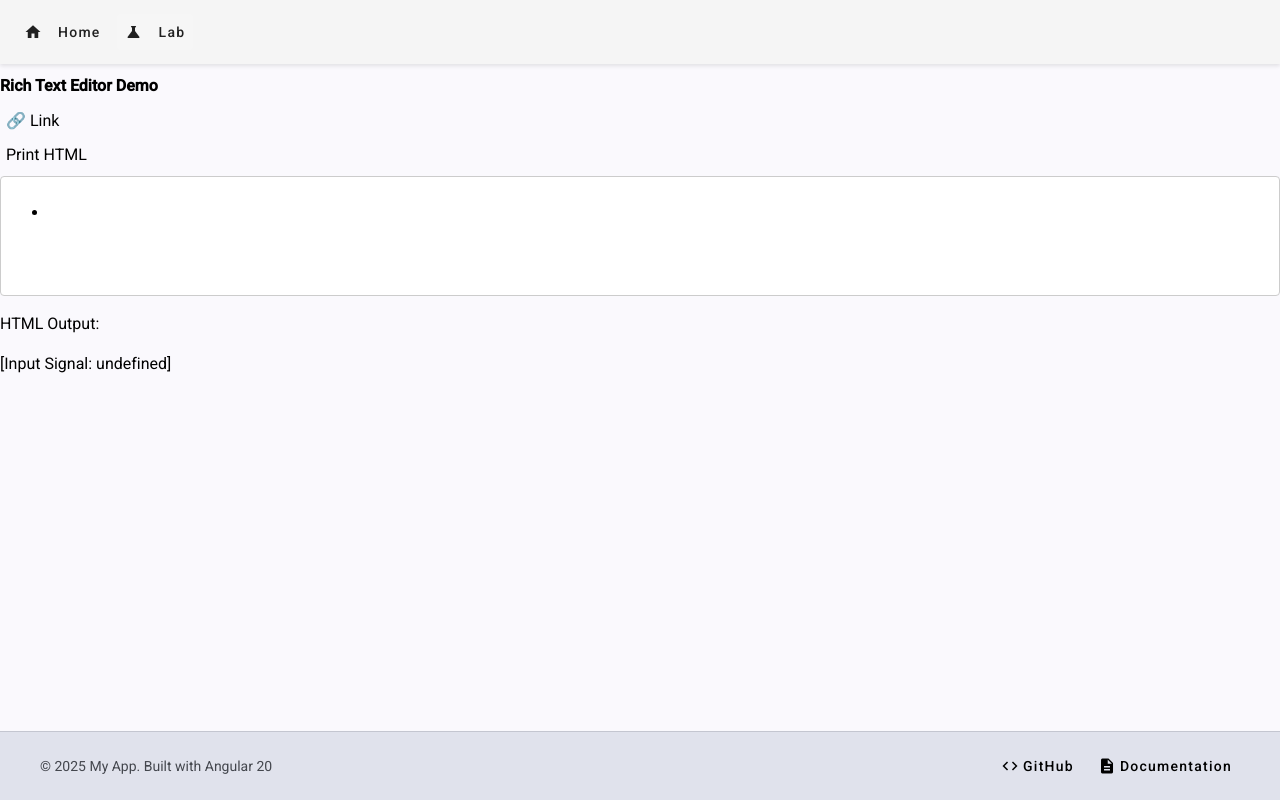
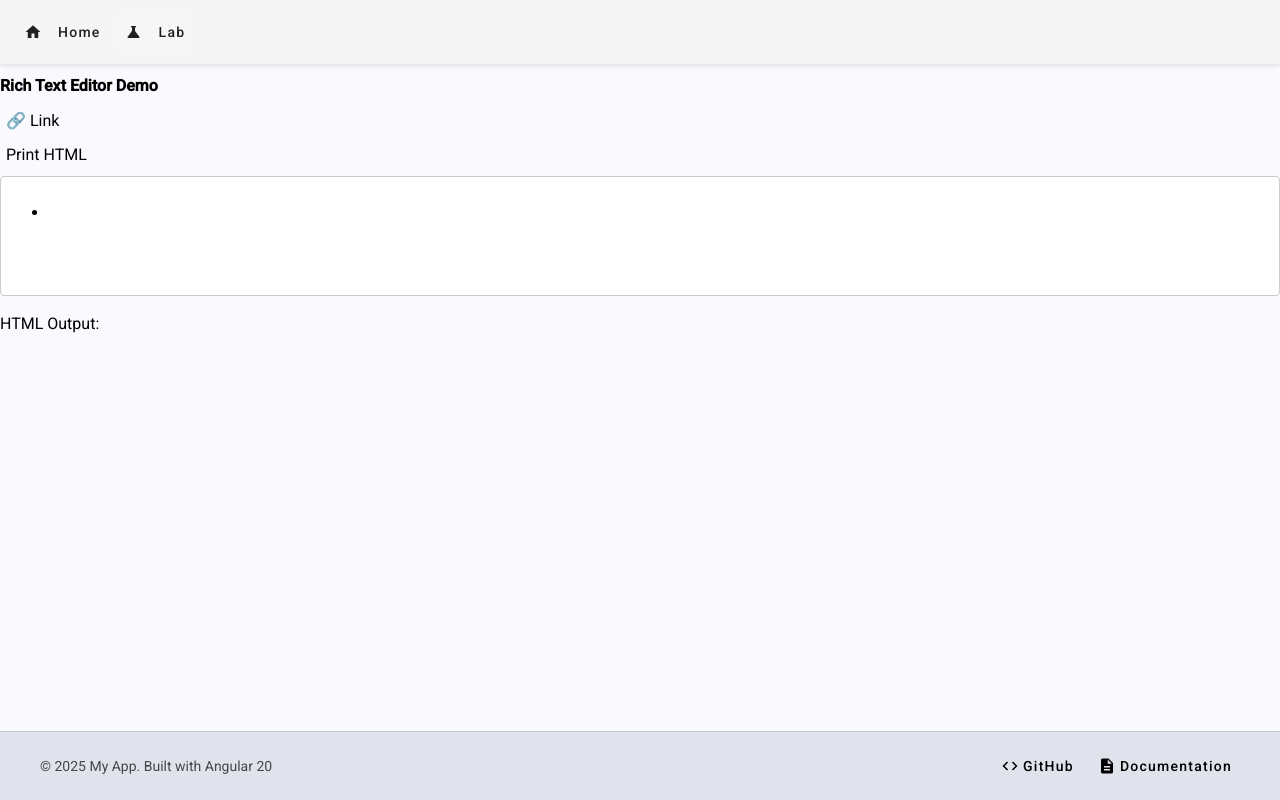
Before and after one commit to jasonsie/angular-fe-app, an Angular app: page /lab in a window 1280 px wide. Built offline with nearby package versions, Linux system fonts and the light colour scheme.

Commit message:
fix(rich-text-editor): correct htmlString usage in template and component

```diff
--- a/src/app/core/components/lab/rich-text-editor/rich-text-editor.component.html
+++ b/src/app/core/components/lab/rich-text-editor/rich-text-editor.component.html
@@ -19,5 +19,5 @@
 
 <div *ngIf="htmlString" style="margin-top: 16px">
   <strong>HTML Output:</strong>
-  <pre>{{ htmlString }}</pre>
+  <pre>{{ htmlString() }}</pre>
 </div>
--- a/src/app/core/components/lab/rich-text-editor/rich-text-editor.component.ts
+++ b/src/app/core/components/lab/rich-text-editor/rich-text-editor.component.ts
@@ -5,6 +5,8 @@ import {
   ElementRef,
   input,
   afterNextRender,
+  Input,
+  signal,
 } from '@angular/core';
 import { CommonModule } from '@angular/common';
 
@@ -18,7 +20,8 @@ import { CommonModule } from '@angular/common';
 })
 export class RichTextEditorComponent {
   @ViewChild('editor', { static: true }) editorRef!: ElementRef<HTMLDivElement>;
-  htmlString = input<string>();
+  htmlStringData = input<string>('');
+  htmlString = signal<string>('');
 
   constructor() {
     afterNextRender(() => {
@@ -31,7 +34,7 @@ export class RichTextEditorComponent {
    * Handles undefined or incomplete htmlString gracefully.
    */
   initHandler(): void {
-    const html = this.sanitizeHtmlString(this.htmlString());
+    const html = this.sanitizeHtmlString(this.htmlStringData());
     this.editorRef.nativeElement.innerHTML = html;
   }
 
@@ -121,6 +124,6 @@ export class RichTextEditorComponent {
   printHtml() {
     // Get the editor content
     let content = this.editorRef.nativeElement.innerHTML.trim();
-    console.log(`content`, content);
+    this.htmlString.set(content);
   }
 }
```
